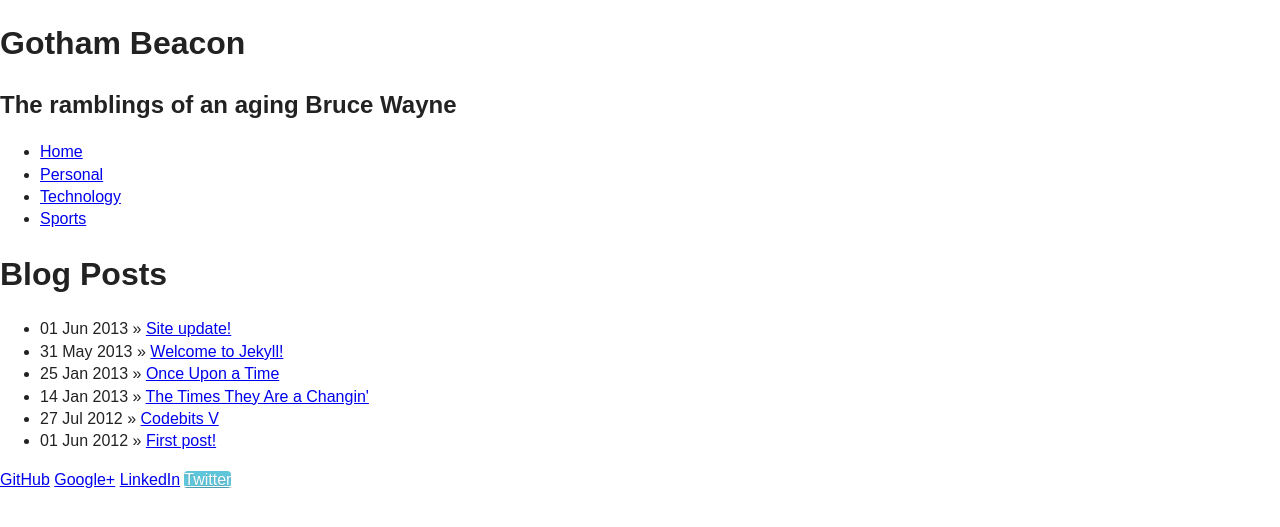
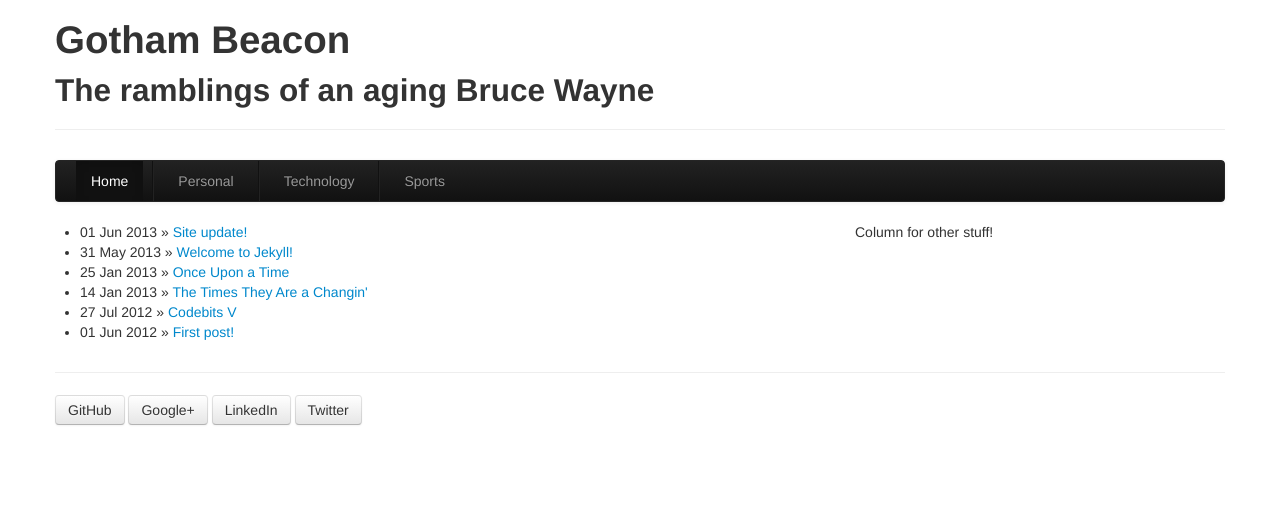
Before and after one commit to MulberryBeacon/gothambeacon.com, a Jekyll site: the page built from index.html, in a window 1280 px wide. Shown: the top 527 px of the page. Built offline with Jekyll 4.4.1, drawn with Linux system fonts in a browser that asks for light colours; nearby versions of some CDN libraries.

Commit message:
First batch of changes to blog layout.

```diff
--- a/_layouts/default.html
+++ b/_layouts/default.html
@@ -13,9 +13,12 @@
 
         <!-- Place favicon.ico and apple-touch-icon.png in the root directory -->
 
+        <!-- Style sheets -->
         <link rel="stylesheet" href="css/normalize.css">
         <link rel="stylesheet" href="css/main.css">
-        <link rel="stylesheet" href="css/bootstrap-responsive.min.css">
+        <link rel="stylesheet" href="css/bootstrap.css">
+        <link rel="stylesheet" href="css/bootstrap-responsive.css">
+
         <script src="js/vendor/modernizr-2.6.2.min.js"></script>
         <script src="js/bootstrap.min.js"></script>
     </head>
@@ -25,25 +28,34 @@
         <![endif]-->
         <div class="container">
             <header>
+                <div class="page-header">
                     <h1>{{ site.name }}</h1>
                     <h2>The ramblings of an aging Bruce Wayne</h2>
-                <div class="pure-menu pure-menu-open pure-menu-horizontal">
-                    <ul>
-                        <li class="pure-menu-selected"><a href="/">Home</a></li>
+                </div>
+                <div class="navbar navbar-inverse">
+                    <div class="navbar-inner">
+                        <ul class="nav">
+                            <li class="active"><a href="/">Home</a></li>
+                            <li class="divider-vertical"></li>
                             <li><a href="/personal/">Personal</a></li>
+                            <li class="divider-vertical"></li>
                             <li><a href="/tech/">Technology</a></li>
+                            <li class="divider-vertical"></li>
                             <li><a href="/sports/">Sports</a></li>
                         </ul>
+                    </div>
                 </div>
             </header>
 
             {{ content }}
 
+            <hr>
+
             <footer>
-                <a class="pure-button pure-button-active" href="http://github.com/MulberryBeacon" target="_blank">GitHub</a>
-                <a class="pure-button pure-button-active" href="http://plus.google.com/u/0/110281179271243191202" target="_blank">Google+</a>
-                <a class="pure-button pure-button-active" href="http://www.linkedin.com/in/mulberrybeacon" target="_blank">LinkedIn</a>
-                <a class="pure-button pure-button-active pure-button-secondary" href="http://twitter.com/MulberryBeacon" target="_blank">Twitter</a>
+                <a class="btn" href="http://github.com/MulberryBeacon" target="_blank">GitHub</a>
+                <a class="btn" href="http://plus.google.com/u/0/110281179271243191202" target="_blank">Google+</a>
+                <a class="btn" href="http://www.linkedin.com/in/mulberrybeacon" target="_blank">LinkedIn</a>
+                <a class="btn" href="http://twitter.com/MulberryBeacon" target="_blank">Twitter</a>
             </footer>
         </div>
 
--- a/index.html
+++ b/index.html
@@ -4,10 +4,14 @@ title: Gotham Beacon
 ---
 
 <div>
-  <h1>Blog Posts</h1>
-  <ul>
-    {% for post in site.posts %}
-      <li><span>{{ post.date | date_to_string }}</span> &raquo; <a href="{{ post.url }}">{{ post.title }}</a></li>
-    {% endfor %}
-  </ul>
+    <div class="row">
+    	<div class="span8">
+			<ul>
+				{% for post in site.posts %}
+				<li><span>{{ post.date | date_to_string }}</span> &raquo; <a href="{{ post.url }}">{{ post.title }}</a></li>
+				{% endfor %}
+			</ul>
+    	</div>
+    	<div class="span4">Column for other stuff!</div>
+    </div>
 </div>
```
Lines whose indentation alone changed are shown as unchanged.
